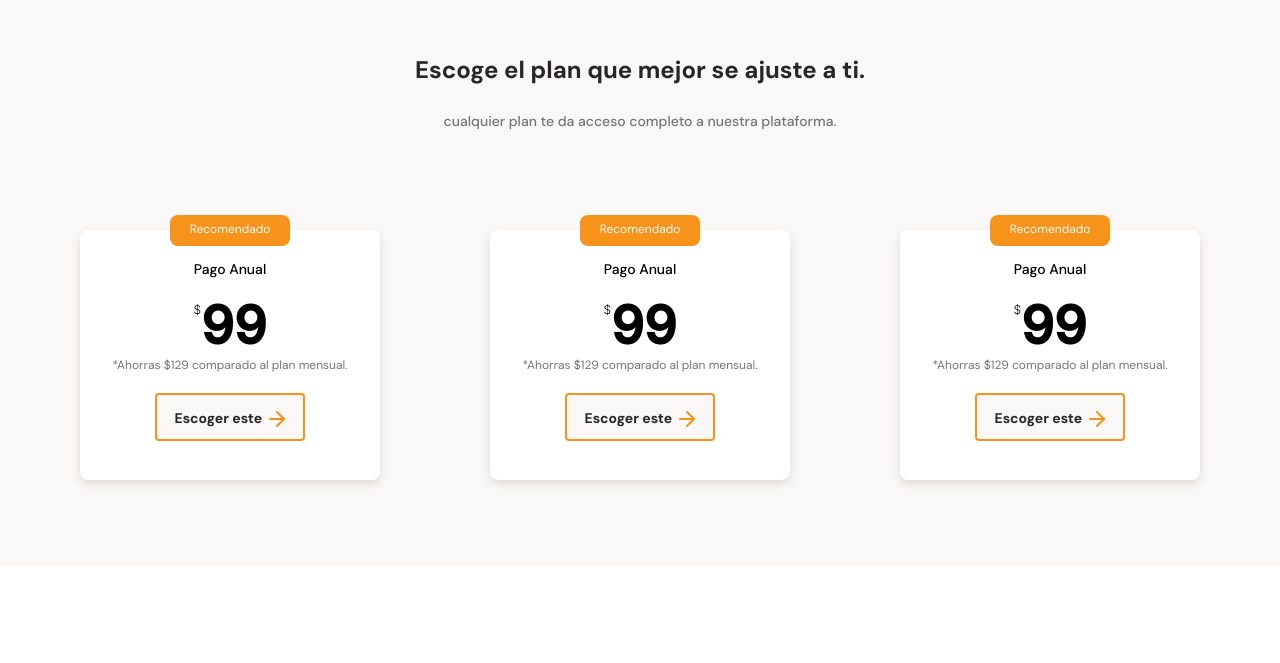
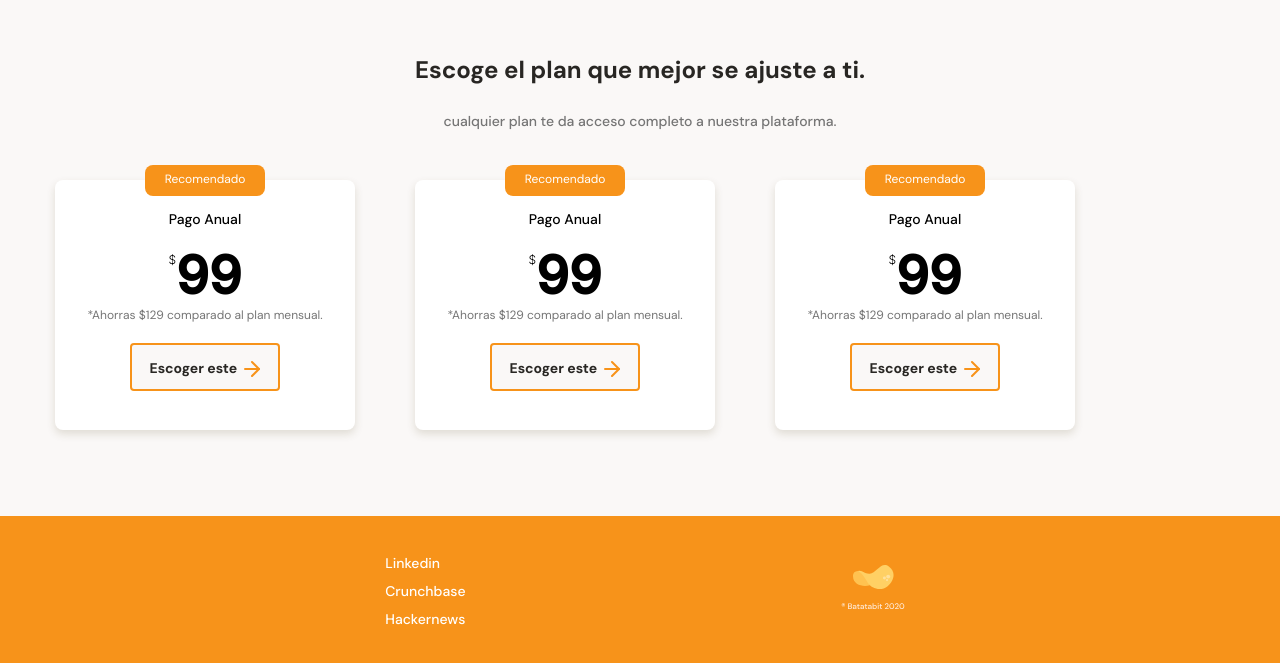
Before and after one commit to johnzcode/MobileFirst, a plain HTML site: page index.html in a window 1280 px wide. Shown: the part 2823-3486 px from the top of the page. Before the commit the page ends 3389 px from the top, so only its background shows below. Drawn offline with Linux system fonts and the light colour scheme.

Commit message:
Footer terminado

```diff
--- a/index.html
+++ b/index.html
@@ -4,7 +4,7 @@
     <meta charset="UTF-8">
     <meta http-equiv="X-UA-Compatible" content="IE=edge">
     <meta name="viewport" content="width=device-width, initial-scale=1.0">
-    <title>Document</title>
+    <title>Bata Bit</title>
     <link rel="preconnect" href="https://fonts.googleapis.com">
     <link rel="preconnect" href="https://fonts.gstatic.com" crossorigin>
     <link href="https://fonts.googleapis.com/css2?family=DM+Sans:wght@400;500;700&family=Inter:wght@300;500&display=swap" rel="stylesheet">
@@ -177,7 +177,17 @@
     </main>
 
     <footer>
+        <section class="left">
+            <ul>
+                <li><a href="#">Linkedin</a></li>
+                <li><a href="#">Crunchbase</a></li>
+                <li><a href="#">Hackernews</a></li>
+            </ul>
+        </section>
 
+        <section class="right">
+            <img src="./assets/img/logo-footer.svg" alt="Logo de Batatabit">
+        </section>
     </footer>
 </body>
 </html>
--- a/styles.css
+++ b/styles.css
@@ -484,7 +484,7 @@ main {
     min-width: 288px;
     height: auto;
     margin: 0 auto;
-    margin-bottom: 50px;
+    /* margin-bottom: 50px; */
 }
 
 .plans--title h2 {
@@ -517,10 +517,10 @@ main {
     position: relative;
     scroll-snap-align: center; /* animacion para centrar */
     width: 70%;
-    min-width: 230px;
+    min-width: 190px;
     max-width: 300px;
     height: 250px;
-    margin: 50px auto 0;
+    margin: 50px 5px 0;
     padding: 0 15px;
     background-color: var(--just-white);
     border-radius: 8px;
@@ -591,3 +591,29 @@ main {
     background-image: url('./assets/icons/orange-right-arrow.svg');
     vertical-align: text-bottom;
 }
+
+footer {
+    display: flex;
+    align-items: center;
+    justify-content: space-evenly;
+    width: 100%;
+    height: 150px;
+    padding-left: 10px;
+    background-color: var(--bitcoin-orange);
+}
+
+footer .left ul {
+    font-size: 1.4rem;
+    font-weight: 500;
+    line-height: 1.8rem;
+    list-style: none;
+}
+
+.left li {
+    margin: 10px 0;
+}
+
+.left a{
+    text-decoration: none;
+    color: var(--just-white);
+}
```
